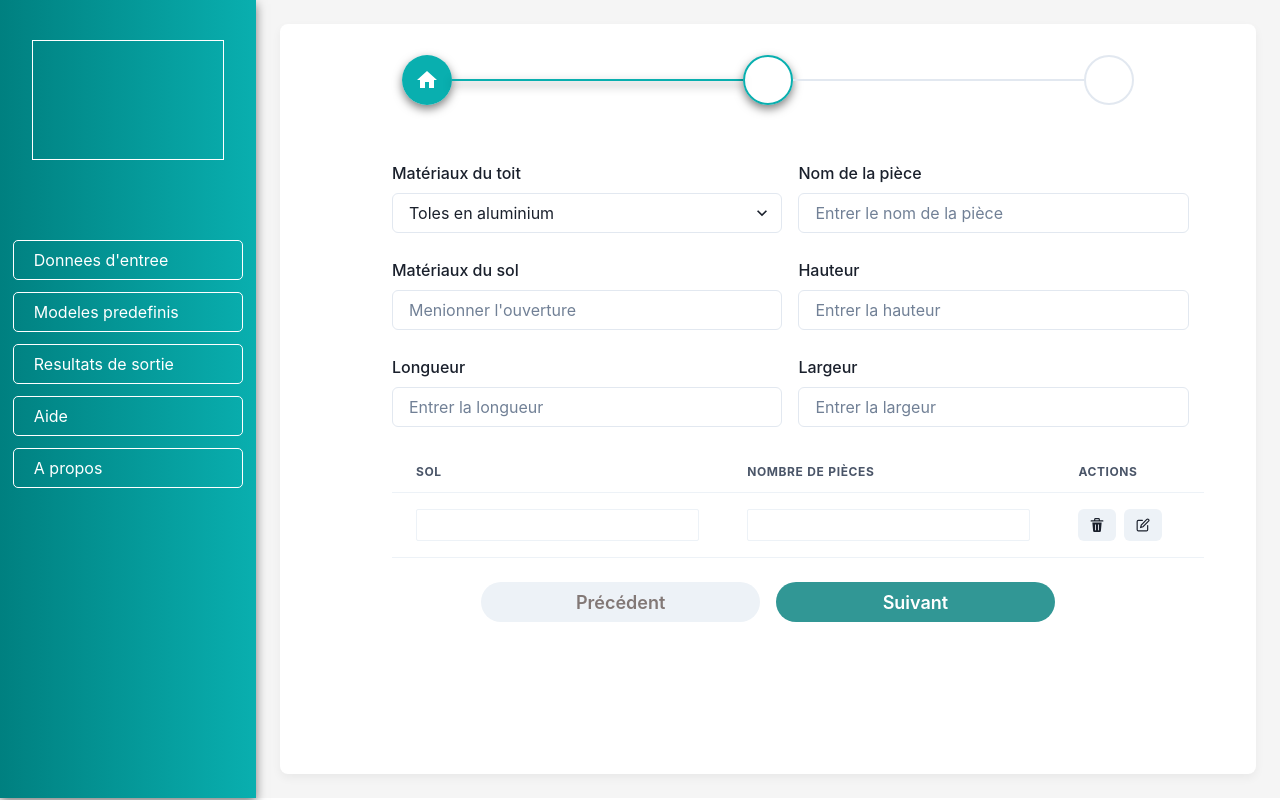
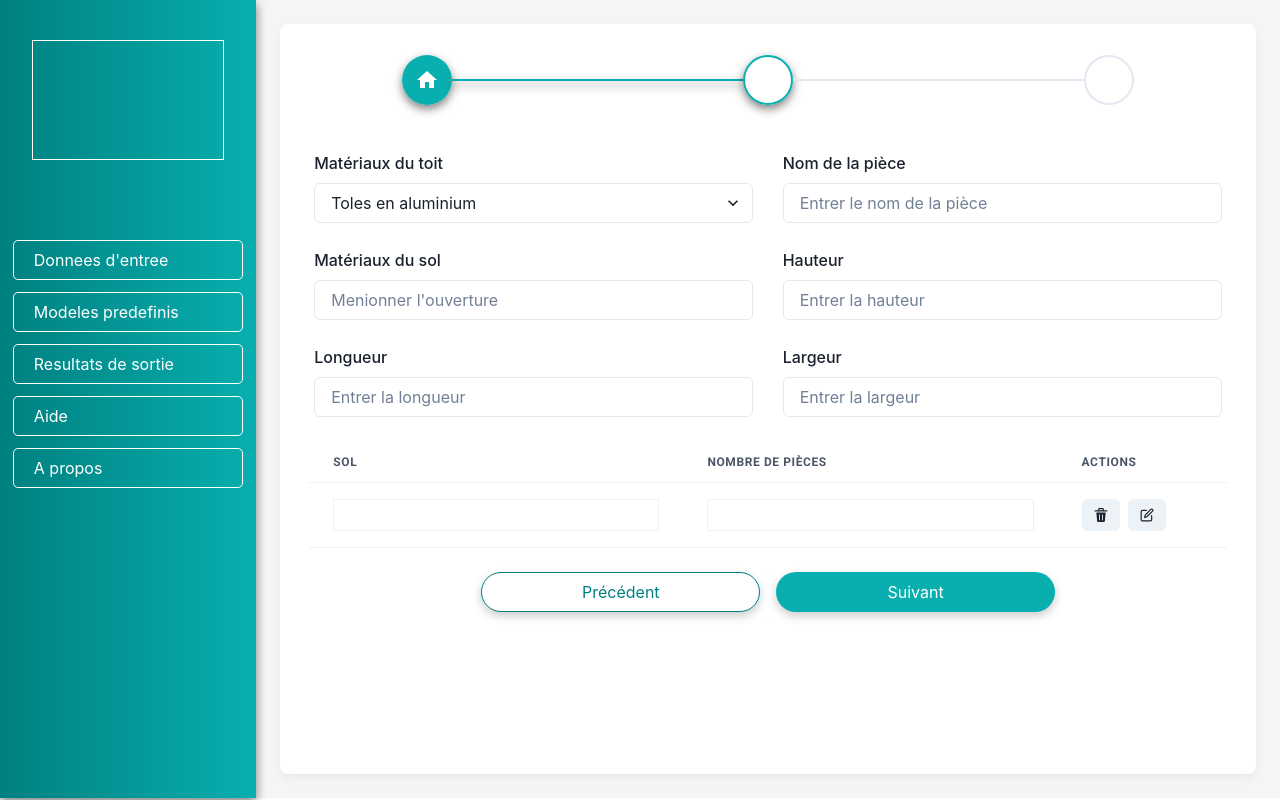
Before and after one commit to Essimbi/electron-react-test, a React (Create React App) app in the folder app/: page / in a window 1280 px wide. Built offline with nearby package versions, Linux system fonts and the light colour scheme.

Commit message:
fix some ui disorder

```diff
--- a/app/src/Components/ContenSteperWraperDonneesPieces/index.tsx
+++ b/app/src/Components/ContenSteperWraperDonneesPieces/index.tsx
@@ -1,4 +1,12 @@
-import { Box, Button, Container, FormControl, FormLabel, Input, Select } from '@chakra-ui/react';
+import {
+  Box,
+  Button,
+  Container,
+  FormControl,
+  FormLabel,
+  Input,
+  Select,
+} from '@chakra-ui/react';
 import {
   Table,
   Thead,
@@ -7,79 +15,102 @@ import {
   Th,
   Td,
   TableContainer,
-} from '@chakra-ui/react'
-import { DeleteIcon, EditIcon } from '@chakra-ui/icons'
+} from '@chakra-ui/react';
+import { DeleteIcon, EditIcon } from '@chakra-ui/icons';
+import { useSettingsContext } from '../../Hooks/useSettings';
 
 export const DonneesPiecesForm = () => {
+  const { settings } = useSettingsContext();
   return (
-    <>
-      <Box style={{'display': 'flex', 'flexDirection': 'row'}}>
-
-        <FormControl ml={28} width={'40%'} mt={25}>
-          <FormLabel >Matériaux du toit</FormLabel>
+    <Box display={'flex'} flexDirection={'column'} width={'100%'}>
+      <Box
+        style={{
+          display: 'flex',
+          flexDirection: 'row',
+          justifyContent: 'center',
+        }}
+      >
+        <FormControl width={'45%'} mt={15}>
+          <FormLabel>Matériaux du toit</FormLabel>
           <Select>
-              <option value="Toles en aluminium">Toles en aluminium</option>
-              <option value="Tuiles en micro béton">Tuiles en micro béton</option>
-              <option value="Pailles">Pailles</option>
-              <option value="Toitures en terrace">Toitures en terrace</option>
+            <option value="Toles en aluminium">Toles en aluminium</option>
+            <option value="Tuiles en micro béton">Tuiles en micro béton</option>
+            <option value="Pailles">Pailles</option>
+            <option value="Toitures en terrace">Toitures en terrace</option>
           </Select>
         </FormControl>
 
-        <FormControl ml={4} width={'40%'} mt={25}>
-          <FormLabel >Nom de la pièce</FormLabel>
-          <Input type={'number'} placeholder='Entrer le nom de la pièce'/>
+        <FormControl ml={'3%'} width={'45%'} mt={15}>
+          <FormLabel>Nom de la pièce</FormLabel>
+          <Input type={'number'} placeholder="Entrer le nom de la pièce" />
+        </FormControl>
+      </Box>
+      <Box
+        style={{
+          display: 'flex',
+          flexDirection: 'row',
+          justifyContent: 'center',
+        }}
+      >
+        <FormControl width={'45%'} mt={25}>
+          <FormLabel>Matériaux du sol </FormLabel>
+          <Input type={'text'} placeholder="Menionner l'ouverture" />
         </FormControl>
 
+        <FormControl ml={'3%'} width={'45%'} mt={25}>
+          <FormLabel>Hauteur</FormLabel>
+          <Input type={'number'} placeholder="Entrer la hauteur" />
+        </FormControl>
       </Box>
 
-      <Box style={{'display': 'flex', 'flexDirection': 'row'}}>
-
-        <FormControl ml={28} width={'40%'} mt={25}>
-          <FormLabel >Matériaux du sol </FormLabel>
-          <Input type={'text'} placeholder="Menionner l'ouverture"/>
+      <Box
+        style={{
+          display: 'flex',
+          flexDirection: 'row',
+          justifyContent: 'center',
+        }}
+      >
+        <FormControl width={'45%'} mt={25}>
+          <FormLabel>Longueur </FormLabel>
+          <Input type={'number'} placeholder="Entrer la longueur" />
         </FormControl>
 
-        <FormControl ml={4} width={'40%'} mt={25}>
-          <FormLabel >Hauteur</FormLabel>
-          <Input type={'number'} placeholder='Entrer la hauteur'/>
+        <FormControl ml={'3%'} width={'45%'} mt={25}>
+          <FormLabel>Largeur</FormLabel>
+          <Input type={'number'} placeholder="Entrer la largeur" />
         </FormControl>
-
       </Box>
 
-      <Box style={{'display': 'flex', 'flexDirection': 'row'}}>
-
-        <FormControl ml={28} width={'40%'} mt={25}>
-          <FormLabel >Longueur </FormLabel>
-          <Input type={'number'} placeholder="Entrer la longueur"/>
-        </FormControl>
-
-        <FormControl ml={4} width={'40%'} mt={25}>
-          <FormLabel >Largeur</FormLabel>
-          <Input type={'number'} placeholder='Entrer la largeur'/>
-        </FormControl>
-
-      </Box>
-
-      <Box style={{'display': 'flex', 'flexDirection': 'row'}} ml={28} mt={25}>
-
+      <Box
+        style={{
+          display: 'flex',
+          flexDirection: 'row',
+          justifyContent: 'center',
+        }}
+        mt={25}
+      >
         <TableContainer width={'94%'}>
           <Table>
             <Thead>
               <Tr>
-                <Th>Sol</Th>
-                <Th>Nombre de pièces</Th>
-                <Th>Actions</Th>
+                <Th fontFamily={"roboto"}>Sol</Th>
+                <Th fontFamily={"roboto"}>Nombre de pièces</Th>
+                <Th fontFamily={"roboto"}>Actions</Th>
               </Tr>
             </Thead>
             <Tbody>
               <Tr>
-                <Td><Input type={'text'} size={'sm'}/></Td>
-                <Td><Input type={'number'} size={'sm'}/></Td>
                 <Td>
-                  <Button size='sm'>
+                  <Input type={'text'} size={'sm'} />
+                </Td>
+                <Td>
+                  <Input type={'number'} size={'sm'} />
+                </Td>
+                <Td>
+                  <Button size="sm">
                     <DeleteIcon />
                   </Button>
-                  <Button size='sm' ml={2}>
+                  <Button size="sm" ml={2}>
                     <EditIcon />
                   </Button>
                 </Td>
@@ -87,19 +118,45 @@ export const DonneesPiecesForm = () => {
             </Tbody>
           </Table>
         </TableContainer>
-
       </Box>
 
       <Box mt={6}>
-        <Container style={{'display': 'flex', 'flexDirection': 'row'}}>
-          <Button color={'#827876'} size='lg' width={'80%'} height={'10'} rounded={'40'} >
+        <Container style={{ display: 'flex', flexDirection: 'row' }}>
+          <Button
+            _hover={{
+              backgroundColor: settings.globalColors.pureWhite.main,
+              opacity: 0.5,
+            }}
+            color={settings.globalColors.primary.main}
+            backgroundColor={'white'}
+            border={'1px solid teal'}
+            width={'80%'}
+            height={'10'}
+            rounded={'40'}
+            fontWeight={400}
+            boxShadow="0px 4px 10px rgba(0, 0, 0, 0.2)"
+          >
             Précédent
           </Button>
-          <Button colorScheme='teal' size='lg' width={'80%'} height={'10'} rounded={'40'} ml={4}>
+          <Button
+            _hover={{
+              backgroundColor: settings.globalColors.primary.main,
+              opacity: 0.5,
+            }}
+            color={settings.globalColors.pureWhite.main}
+            backgroundColor={settings.globalColors.primary.main}
+            background="linear-gradient(to right, #09AFAF, #09AFAF)"
+            width={'80%'}
+            height={'10'}
+            rounded={'40'}
+            ml={4}
+            fontWeight={400}
+            boxShadow="0px 4px 10px rgba(0, 0, 0, 0.2)"
+          >
             Suivant
           </Button>
         </Container>
       </Box>
-    </>
-  )
-}
+    </Box>
+  );
+};
```
